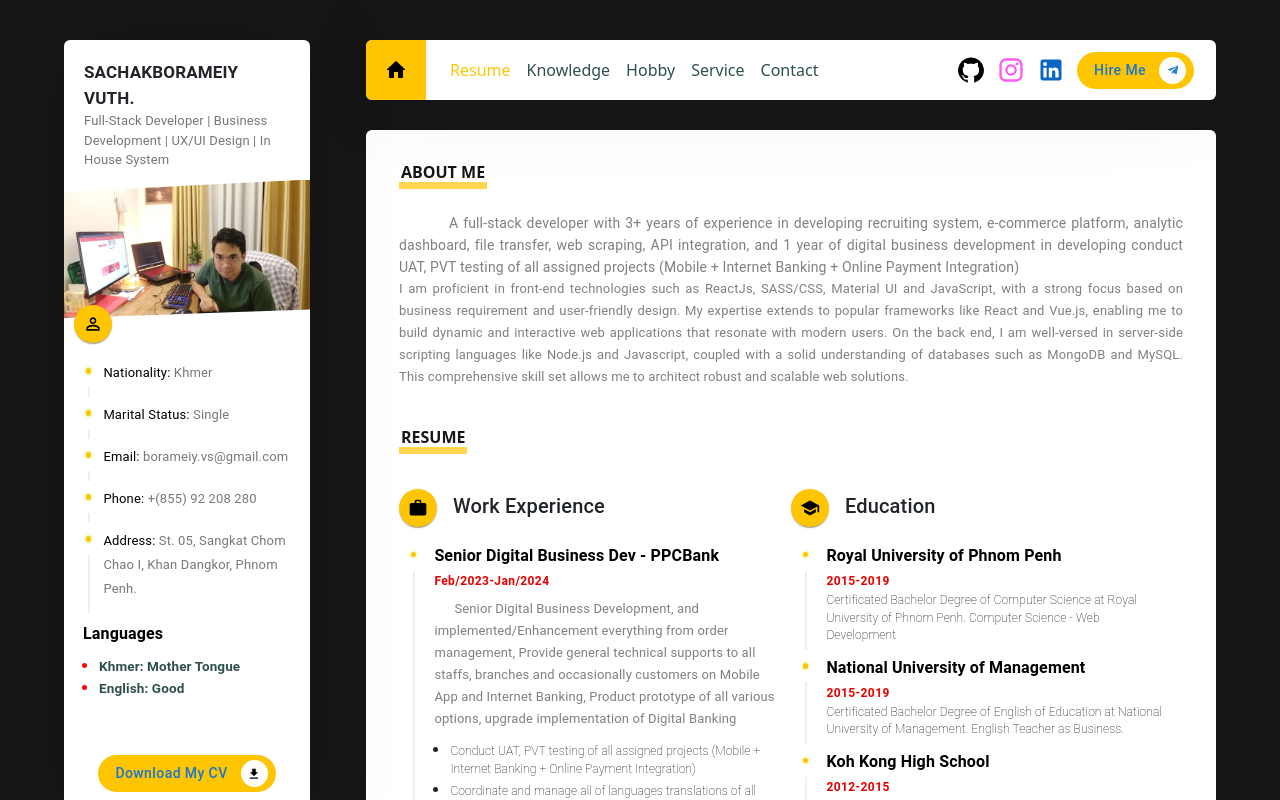
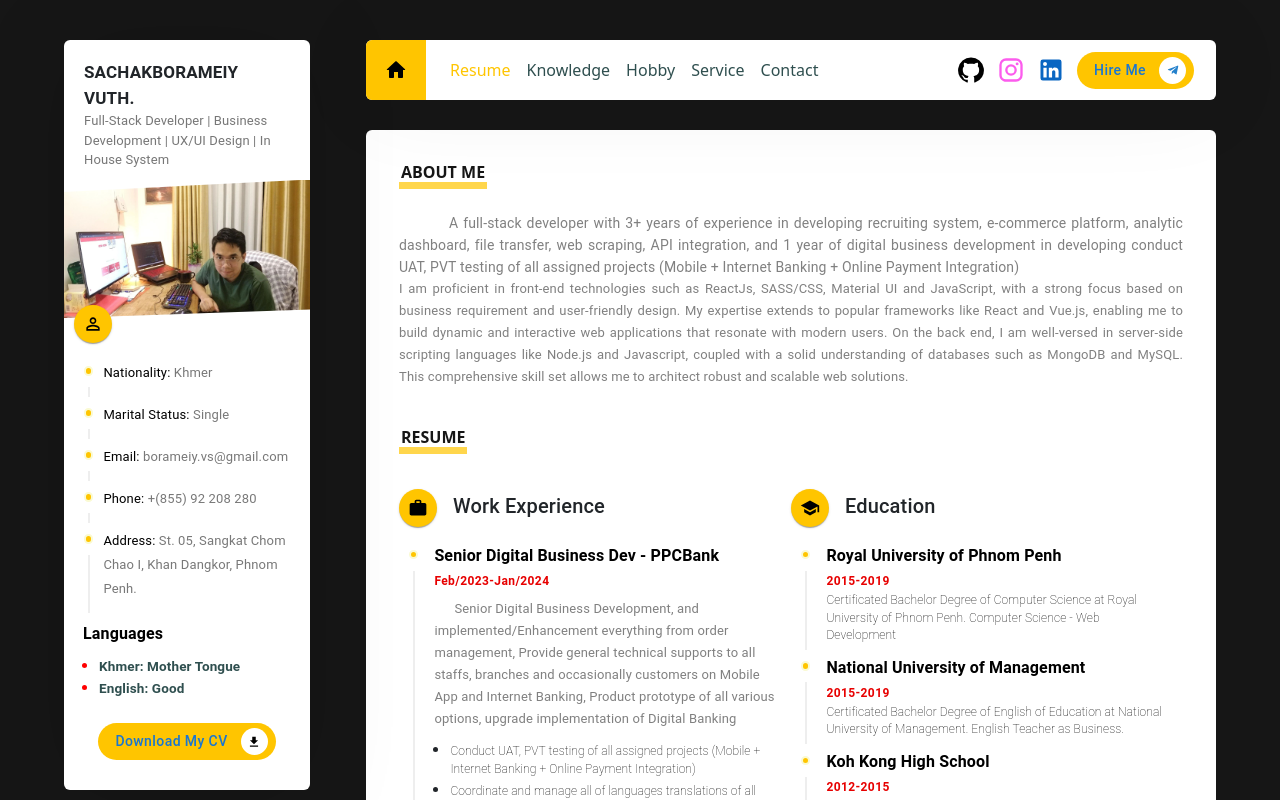
Before and after one commit to Sachakborameiy/Portfolio, a React (Create React App) app: page / in a window 1280 px wide. Shown: the top 800 px of the page. Built offline with nearby package versions, Linux system fonts and the light colour scheme.

Commit message:
upate CV and some style on profile

```diff
--- a/src/components/Buttons/Button.js
+++ b/src/components/Buttons/Button.js
@@ -9,7 +9,7 @@ const CustomButton = ({ text, icon }) => {
         const pdfBlob = new Blob(['This is the content of the PDF file.'], { type: 'application/pdf' });
 
         // Trigger download using FileSaver
-        saveAs("./CV_Vuth_Sachakborameiy_2024.pdf",'./CV_Vuth_Sachakborameiy_2024.pdf');
+        saveAs("./CV_Vuth_Sachakborameiy.pdf",'./CV_Vuth_Sachakborameiy.pdf');
     };
 
     return (
--- a/src/components/Header/Header.scss
+++ b/src/components/Header/Header.scss
@@ -35,7 +35,7 @@
     }
 
     .header_right {
-        display: flex !important;
+        display: flex;
         align-items: center !important;
     }
 
@@ -55,3 +55,17 @@
     }
 
 }
+
+
+/* Responsive styles */
+@media screen and (max-width: 768px) {
+    .header .header_left {
+        padding-left: 35px;
+        padding-top: 10px;
+    }
+
+    .header .header_right {
+        display: inline-block;
+        margin: 20px 35px;
+    }
+  }
--- a/src/components/Profile/Profile.js
+++ b/src/components/Profile/Profile.js
@@ -73,7 +73,7 @@ const Profile = () => {
                     </div>
                 </CustomTimeLine>
                 <br/>
-                <div className={'button_container'}>
+                <div className={'button_container'} style={{marginTop: "-3em !important"}}>
                     <CustomButton  text={'Download My CV'} icon={<GetApp/>} />
                 </div>
 
--- a/src/components/Profile/Profile.scss
+++ b/src/components/Profile/Profile.scss
@@ -42,7 +42,7 @@
             width: 100%;
             display: flex !important;
             justify-content: center ;
-            margin-top: 0px;
+            margin-top: -2em;
         }
 
         .language {
```
Also changed, not shown: 1 other file (tests, documents, lock files or other folders).
